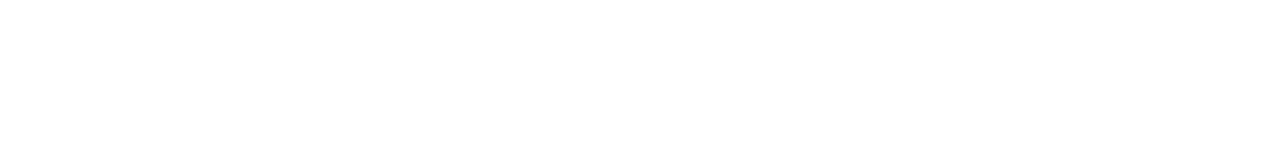
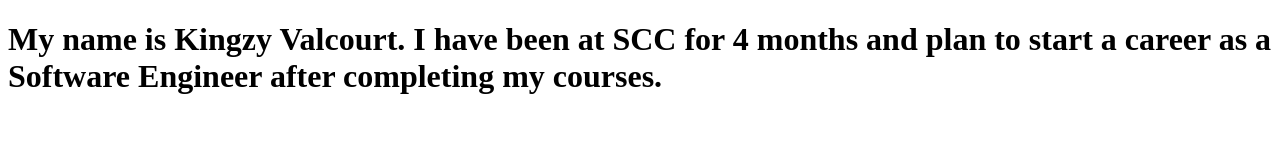
Before and after one commit to youngking509/IT211-week1, a plain HTML site: page index.html in a window 1280 px wide. Drawn offline with Linux system fonts and the light colour scheme.

Commit message:
add intro

```diff
--- a/index.html
+++ b/index.html
@@ -9,5 +9,10 @@
 </head>
 <body>
 
+    <h1 id="intro">name</h1>
+    <!-- <script>
+        document.getElement
+
+    </script> -->
 </body>
 </html>
--- a/script.js
+++ b/script.js
@@ -1,5 +1,12 @@
+
+
+
+let hw = document.getElementById("intro")
+
 
 let firstName = "Kingzy";
 let lastName = "Valcourt";
-let yearOfStudy = 2
-let goal = "Be a Software Engineer"
+let yearOfStudy = 4 + " " + "months"
+let goal = "start a career as a Software Engineer"
+
+hw.innerHTML = `My name is ${firstName} ${lastName}. I have been at SCC for ${yearOfStudy} and plan to ${goal} after completing my courses. `;
```
